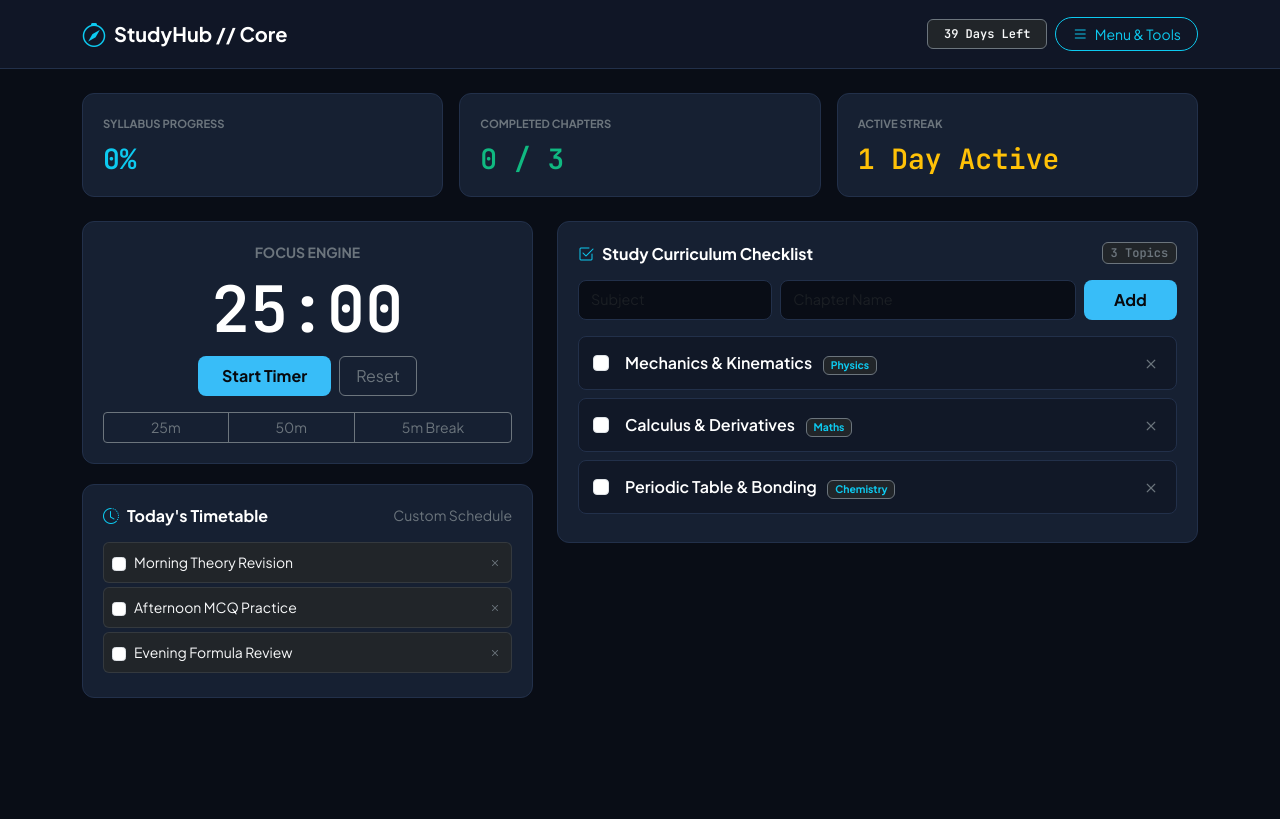
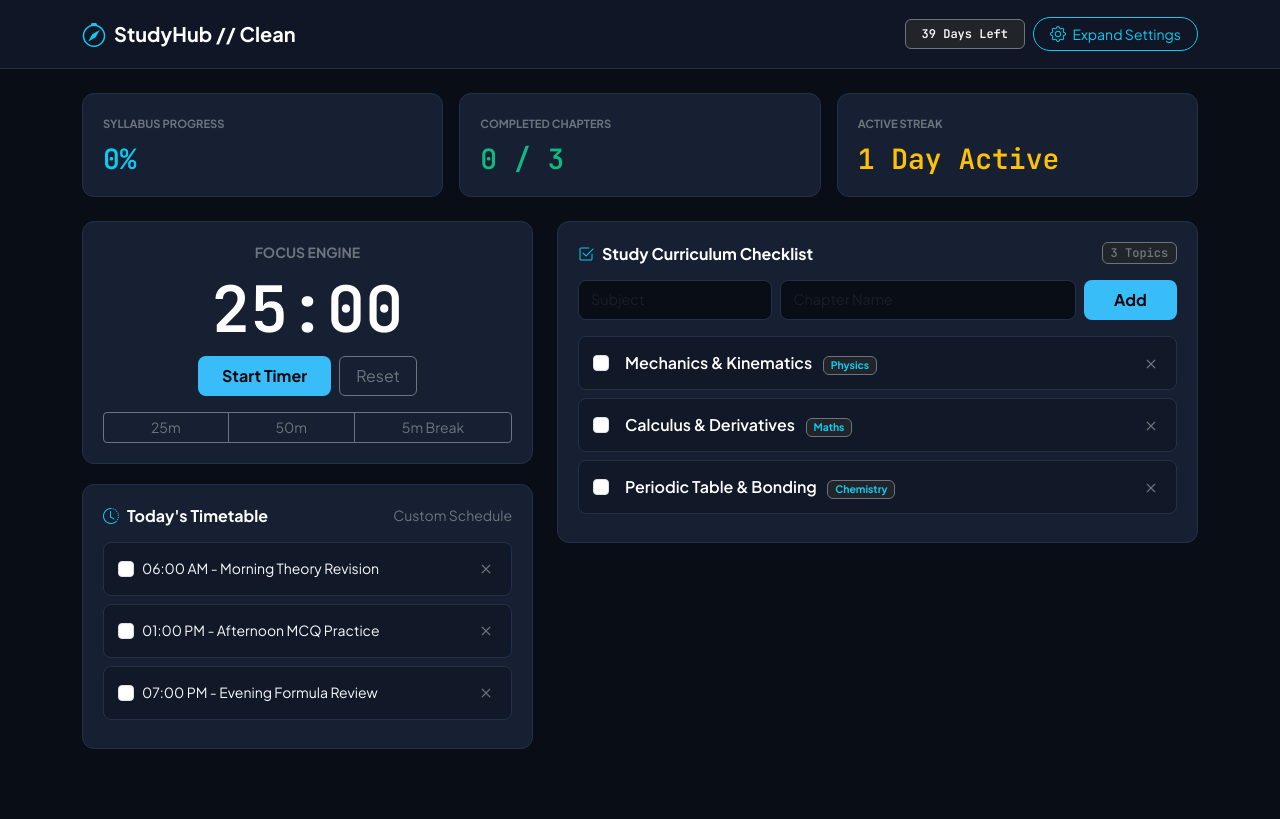
Before and after one commit to raghavsharma81020/study-taracker-manager, a Flask app: page / in a window 1280 px wide. Before the commit the page ends 698 px from the top, so only its background shows below. Run offline with Flask 3, Linux system fonts and the light colour scheme.

Commit message:
Deploy clean, simplified dashboard with expandable menu drawer, timetable, and focus timer

```diff
--- a/templates/index.html
+++ b/templates/index.html
@@ -93,8 +93,8 @@
     }
     .btn-action:hover { background: #0284c7; color: #fff; }
 
-    /* Topic rows */
-    .topic-item {
+    /* List Rows */
+    .list-item-row {
       background: var(--bg-surface);
       border: 1px solid var(--border-subtle);
       border-radius: 8px;
@@ -104,7 +104,7 @@
       justify-content: space-between;
       align-items: center;
     }
-    .topic-item.done { opacity: 0.6; text-decoration: line-through; }
+    .list-item-row.done { opacity: 0.6; text-decoration: line-through; }
   </style>
 </head>
 
@@ -115,19 +115,19 @@
     <div class="container d-flex justify-content-between align-items-center flex-wrap gap-2">
       <div class="d-flex align-items-center gap-2">
         <i class="bi bi-compass text-info fs-4"></i>
-        <span class="fw-bold text-white fs-5">StudyHub // Core</span>
+        <span class="fw-bold text-white fs-5">StudyHub // Clean</span>
       </div>
 
       <div class="d-flex align-items-center gap-2">
         <span class="badge bg-dark border border-secondary text-light mono px-3 py-2" id="navCountdown">Target Exam</span>
         <button class="btn btn-outline-info btn-sm rounded-pill px-3" onclick="toggleMenuDrawer()">
-          <i class="bi bi-list fs-6 me-1"></i> Menu & Tools
+          <i class="bi bi-gear fs-6 me-1"></i> Expand Settings
         </button>
       </div>
     </div>
   </nav>
 
-  <!-- ================= EXPANDABLE TOOLS MENU DRAWER ================= -->
+  <!-- ================= EXPANDABLE SETTINGS & TIMETABLE DRAWER ================= -->
   <div class="menu-drawer" id="toolsMenuDrawer">
     <div class="container">
       <div class="row g-3 align-items-center">
@@ -135,16 +135,16 @@
           <label class="small text-secondary mb-1">TARGET EXAM DATE</label>
           <input type="date" id="drawerTargetDate" class="form-control hub-input" onchange="updateExamTarget()">
         </div>
-        <div class="col-md-4">
-          <label class="small text-secondary mb-1">SET TIMETABLE / SCHEDULE SLOT</label>
+        <div class="col-md-5">
+          <label class="small text-secondary mb-1">ADD CUSTOM TIMETABLE SLOT</label>
           <div class="input-group">
-            <input type="text" id="drawerSlotName" class="form-control hub-input" placeholder="e.g. Physics Problem Solving">
-            <button class="btn btn-outline-info btn-sm" onclick="addCustomTimetableSlot()">Add</button>
+            <input type="text" id="drawerSlotName" class="form-control hub-input" placeholder="e.g. 06:00 AM - Physics Core">
+            <button class="btn btn-outline-info btn-sm" onclick="addCustomTimetableSlot()">Add Slot</button>
           </div>
         </div>
-        <div class="col-md-4 text-md-end">
-          <button class="btn btn-outline-danger btn-sm rounded-pill mt-4" onclick="localStorage.clear(); location.reload();">
-            <i class="bi bi-arrow-counterclockwise me-1"></i> Reset Local Data
+        <div class="col-md-3 text-md-end">
+          <button class="btn btn-outline-danger btn-sm rounded-pill mt-4" onclick="if(confirm('Reset all local data?')){localStorage.clear(); location.reload();}">
+            <i class="bi bi-arrow-counterclockwise me-1"></i> Reset Data
           </button>
         </div>
       </div>
@@ -198,13 +198,13 @@
           </div>
         </div>
 
-        <!-- Custom Timetable Slots -->
+        <!-- Custom Timetable Slots Display -->
         <div class="card-panel">
           <div class="d-flex justify-content-between align-items-center mb-3">
             <h6 class="fw-bold text-white mb-0"><i class="bi bi-clock-history me-2 text-info"></i>Today's Timetable</h6>
             <small class="text-secondary">Custom Schedule</small>
           </div>
-          <div id="timetableList">
+          <div id="timetableList" style="max-height: 260px; overflow-y: auto;">
             <!-- Dynamically populated -->
           </div>
         </div>
@@ -244,23 +244,20 @@
 
   <!-- ================= SCRIPT ENGINE ================= -->
   <script>
-    // Menu Drawer Toggle
     function toggleMenuDrawer() {
-      const drawer = document.getElementById('toolsMenuDrawer');
-      drawer.classList.toggle('open');
+      document.getElementById('toolsMenuDrawer').classList.toggle('open');
     }
 
-    // State
     let targetDate = localStorage.getItem('sh_target_date') || "2026-10-15";
-    let topics = JSON.parse(localStorage.getItem('sh_clean_top') || JSON.stringify([
+    let topics = JSON.parse(localStorage.getItem('sh_simple_top') || JSON.stringify([
       { subject: "Physics", chapter: "Mechanics & Kinematics", done: false },
       { subject: "Maths", chapter: "Calculus & Derivatives", done: false },
       { subject: "Chemistry", chapter: "Periodic Table & Bonding", done: false }
     ]));
-    let timetable = JSON.parse(localStorage.getItem('sh_clean_slots') || JSON.stringify([
-      { name: "Morning Theory Revision", done: false },
-      { name: "Afternoon MCQ Practice", done: false },
-      { name: "Evening Formula Review", done: false }
+    let timetable = JSON.parse(localStorage.getItem('sh_simple_slots') || JSON.stringify([
+      { name: "06:00 AM - Morning Theory Revision", done: false },
+      { name: "01:00 PM - Afternoon MCQ Practice", done: false },
+      { name: "07:00 PM - Evening Formula Review", done: false }
     ]));
 
     window.addEventListener('DOMContentLoaded', () => {
@@ -271,7 +268,6 @@
       updateStats();
     });
 
-    // Countdown
     function updateExamTarget() {
       targetDate = document.getElementById('drawerTargetDate').value;
       localStorage.setItem('sh_target_date', targetDate);
@@ -283,7 +279,7 @@
       document.getElementById('navCountdown').innerText = diff > 0 ? `${diff} Days Left` : `Exam Day`;
     }
 
-    // Topics
+    // Topics Logic
     function renderTopics() {
       const container = document.getElementById('topicsContainer');
       container.innerHTML = '';
@@ -296,7 +292,7 @@
 
       topics.forEach((t, i) => {
         const div = document.createElement('div');
-        div.className = `topic-item ${t.done ? 'done' : ''}`;
+        div.className = `list-item-row ${t.done ? 'done' : ''}`;
         div.innerHTML = `
           <div class="d-flex align-items-center gap-3">
             <input type="checkbox" class="form-check-input mt-0" ${t.done ? 'checked' : ''} onchange="toggleTopic(${i})">
@@ -317,20 +313,20 @@
       const chap = document.getElementById('inChapter').value.trim();
       if (!chap) return;
       topics.unshift({ subject: sub || "General", chapter: chap, done: false });
-      localStorage.setItem('sh_clean_top', JSON.stringify(topics));
+      localStorage.setItem('sh_simple_top', JSON.stringify(topics));
       document.getElementById('inChapter').value = '';
       renderTopics();
     }
 
     function toggleTopic(i) {
       topics[i].done = !topics[i].done;
-      localStorage.setItem('sh_clean_top', JSON.stringify(topics));
+      localStorage.setItem('sh_simple_top', JSON.stringify(topics));
       renderTopics();
     }
 
     function deleteTopic(i) {
       topics.splice(i, 1);
-      localStorage.setItem('sh_clean_top', JSON.stringify(topics));
+      localStorage.setItem('sh_simple_top', JSON.stringify(topics));
       renderTopics();
     }
 
@@ -342,22 +338,22 @@
       document.getElementById('statCompletedCount').innerText = `${done} / ${total}`;
     }
 
-    // Timetable Slots
+    // Timetable Logic
     function renderTimetable() {
       const list = document.getElementById('timetableList');
       list.innerHTML = '';
       if (timetable.length === 0) {
-        list.innerHTML = `<small class="text-secondary">No custom slots added.</small>`;
+        list.innerHTML = `<small class="text-secondary">No timetable slots added.</small>`;
         return;
       }
       timetable.forEach((slot, i) => {
         list.innerHTML += `
-          <div class="d-flex justify-content-between align-items-center p-2 rounded mb-1 bg-dark border border-secondary border-opacity-25 small">
+          <div class="list-item-row ${slot.done ? 'done' : ''}">
             <div class="d-flex align-items-center gap-2">
-              <input type="checkbox" class="form-check-input" ${slot.done ? 'checked' : ''} onchange="toggleSlot(${i})">
-              <span class="${slot.done ? 'text-decoration-line-through text-secondary' : 'text-light'}">${slot.name}</span>
+              <input type="checkbox" class="form-check-input mt-0" ${slot.done ? 'checked' : ''} onchange="toggleSlot(${i})">
+              <span class="text-light small">${slot.name}</span>
             </div>
-            <button class="btn btn-sm text-secondary p-0" onclick="deleteSlot(${i})"><i class="bi bi-x"></i></button>
+            <button class="btn btn-sm text-secondary p-0" onclick="deleteSlot(${i})"><i class="bi bi-x fs-5"></i></button>
           </div>
         `;
       });
@@ -367,24 +363,24 @@
       const name = document.getElementById('drawerSlotName').value.trim();
       if (!name) return;
       timetable.push({ name, done: false });
-      localStorage.setItem('sh_clean_slots', JSON.stringify(timetable));
+      localStorage.setItem('sh_simple_slots', JSON.stringify(timetable));
       document.getElementById('drawerSlotName').value = '';
       renderTimetable();
     }
 
     function toggleSlot(i) {
       timetable[i].done = !timetable[i].done;
-      localStorage.setItem('sh_clean_slots', JSON.stringify(timetable));
+      localStorage.setItem('sh_simple_slots', JSON.stringify(timetable));
       renderTimetable();
     }
 
     function deleteSlot(i) {
       timetable.splice(i, 1);
-      localStorage.setItem('sh_clean_slots', JSON.stringify(timetable));
+      localStorage.setItem('sh_simple_slots', JSON.stringify(timetable));
       renderTimetable();
     }
 
-    // Clean Focus Timer
+    // Timer Logic
     let timerRef = null, leftSec = 25 * 60, isRunning = false;
     function updateDisplay() {
       const m = Math.floor(leftSec / 60).toString().padStart(2, '0');
```
